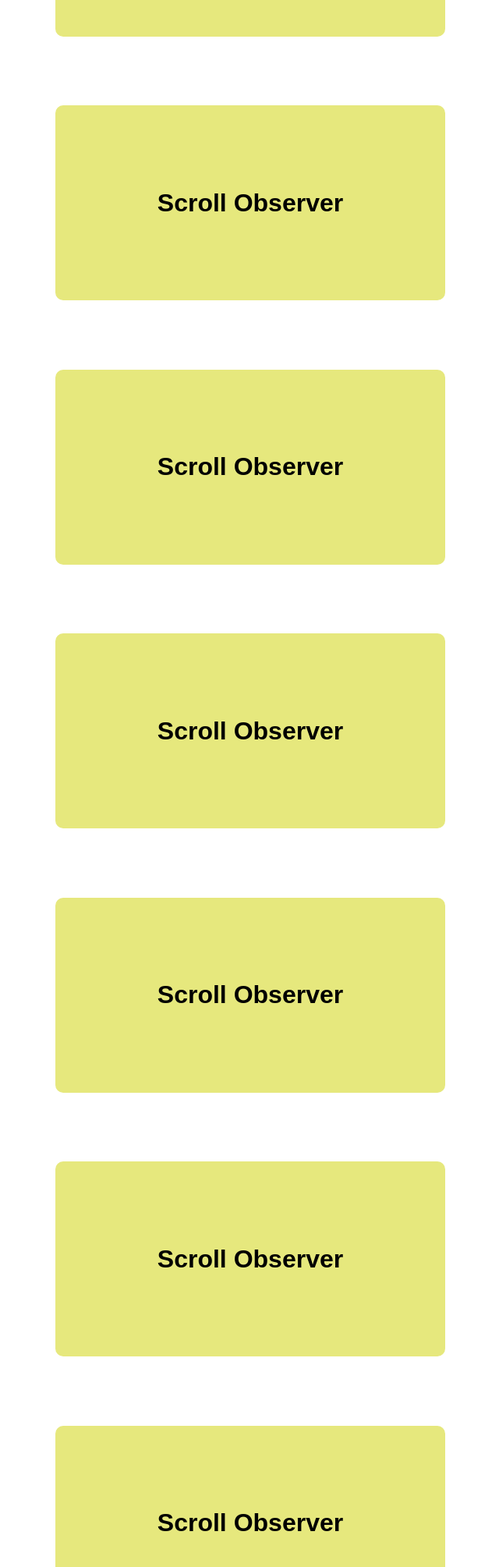
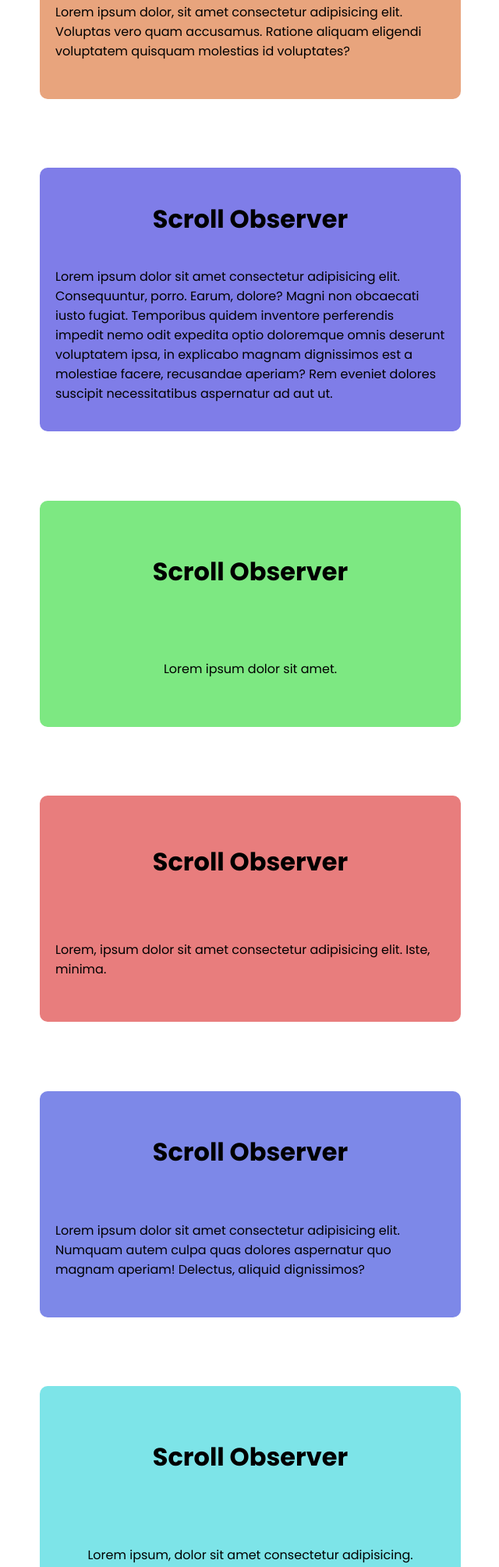
Before and after one commit to codeAbinash/scroll-observer, a plain HTML site: page example/index.html in a window 1280 px wide. Shown: the part 630-2639 px from the top of the page at 78% size, without its empty margins (319-959 px from the left). Drawn offline with Linux system fonts and the light colour scheme.

Commit message:
Updated Example

```diff
--- a/example/index.html
+++ b/example/index.html
@@ -12,27 +12,35 @@
 <body>
     <div class="card">
         <h1>Scroll Observer</h1>
+        <p>Lorem ipsum dolor sit amet consectetur adipisicing elit. Quis nam modi cum optio aliquam, rem quaerat molestiae asperiores. Ad, mollitia?</p>
     </div>
     <div class="card">
         <h1>Scroll Observer</h1>
+        <p>Lorem ipsum dolor, sit amet consectetur adipisicing elit. Voluptas vero quam accusamus. Ratione aliquam eligendi voluptatem quisquam molestias id voluptates?</p>
     </div>
     <div class="card">
         <h1>Scroll Observer</h1>
+        <p>Lorem ipsum dolor sit amet consectetur adipisicing elit. Consequuntur, porro. Earum, dolore? Magni non obcaecati iusto fugiat. Temporibus quidem inventore perferendis impedit nemo odit expedita optio doloremque omnis deserunt voluptatem ipsa, in explicabo magnam dignissimos est a molestiae facere, recusandae aperiam? Rem eveniet dolores suscipit necessitatibus aspernatur ad aut ut.</p>
     </div>
     <div class="card">
         <h1>Scroll Observer</h1>
+        <p>Lorem ipsum dolor sit amet.</p>
     </div>
     <div class="card">
         <h1>Scroll Observer</h1>
+        <p>Lorem, ipsum dolor sit amet consectetur adipisicing elit. Iste, minima.</p>
     </div>
     <div class="card">
         <h1>Scroll Observer</h1>
+        <p>Lorem ipsum dolor sit amet consectetur adipisicing elit. Numquam autem culpa quas dolores aspernatur quo magnam aperiam! Delectus, aliquid dignissimos?</p>
     </div>
     <div class="card">
         <h1>Scroll Observer</h1>
+        <p>Lorem ipsum, dolor sit amet consectetur adipisicing.</p>
     </div>
     <div class="card">
         <h1>Scroll Observer</h1>
+        <p>Lorem ipsum dolor, sit amet consectetur adipisicing elit. Reiciendis suscipit minima autem, saepe magni eaque.</p>
     </div>
 </body>
 </html>
--- a/example/style.css
+++ b/example/style.css
@@ -1,7 +1,10 @@
-*{
-    font-family: Arial, Helvetica, sans-serif;
+@import url("https://fonts.googleapis.com/css2?family=Poppins:wght@400;500;600;700;800&display=swap");
+
+* {
+    font-family: 'Poppins', Arial, Helvetica, sans-serif;
 }
-.card{
+
+.card {
     width: min(90%, 500px);
     aspect-ratio: 2 / 1;
     margin-inline: auto;
@@ -13,7 +16,34 @@
     transition: 400ms;
     opacity: 0;
     scale: 0.8;
+    padding: 20px;
 }
+
+.card:nth-child(1){
+    background-color: hsl(61, 70%, 70%) ;
+}
+.card:nth-child(2){
+    background-color: hsl(22, 70%, 70%) ;
+}
+.card:nth-child(3){
+    background-color: hsl(241, 70%, 70%) ;
+}
+.card:nth-child(4){
+    background-color: hsl(123, 70%, 70%) ;
+}
+.card:nth-child(5){
+    background-color: hsl(0, 70%, 70%) ;
+}
+.card:nth-child(6){
+    background-color: hsl(234, 70%, 70%) ;
+}
+.card:nth-child(7){
+    background-color: hsl(61, 70%, 70%) ;
+}
+.card:nth-child(7){
+    background-color: hsl(182, 70%, 70%) ;
+}
+
 .card.shown {
     opacity: 1;
     scale: 1;
```
Also changed, not shown: 1 other file.
